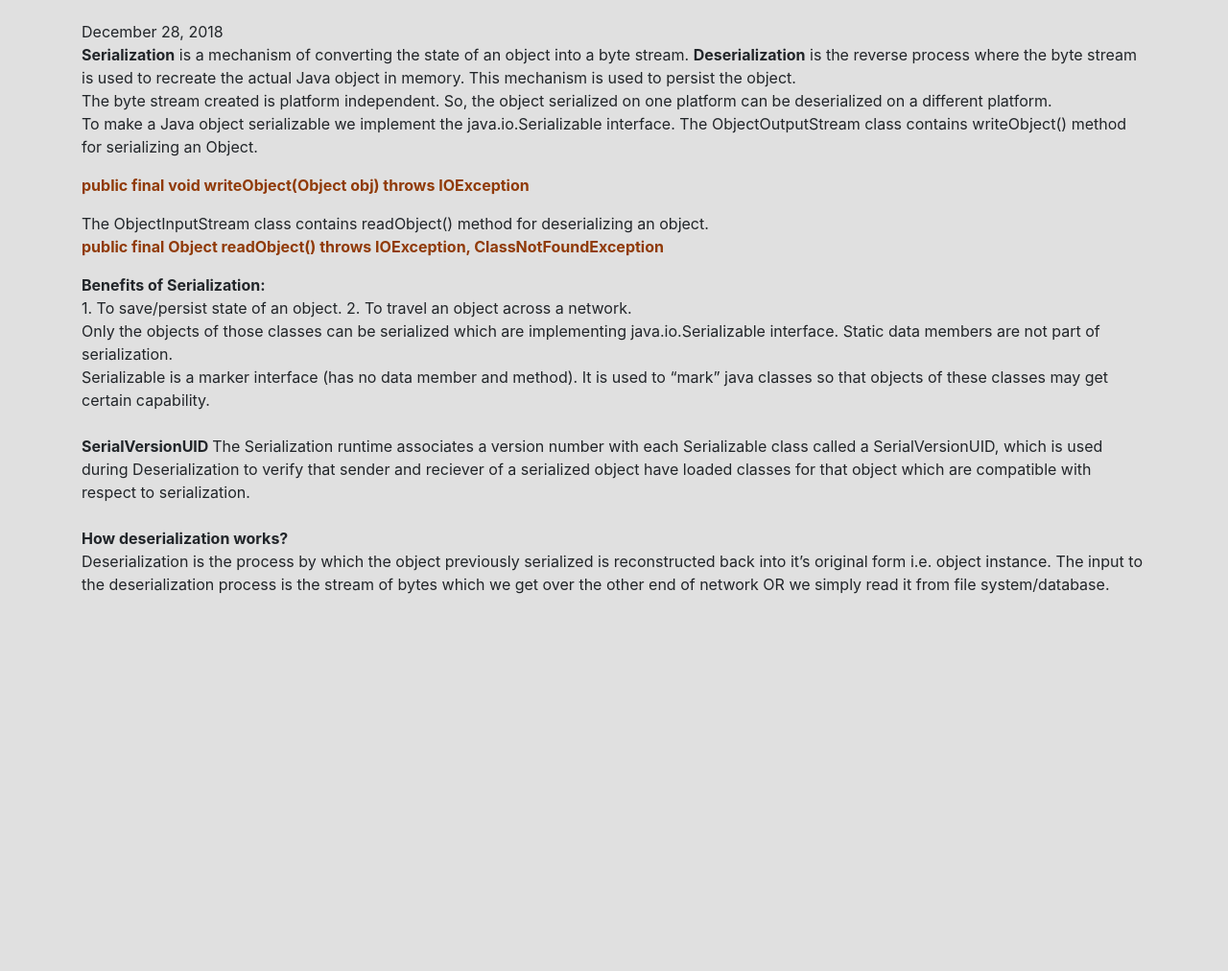
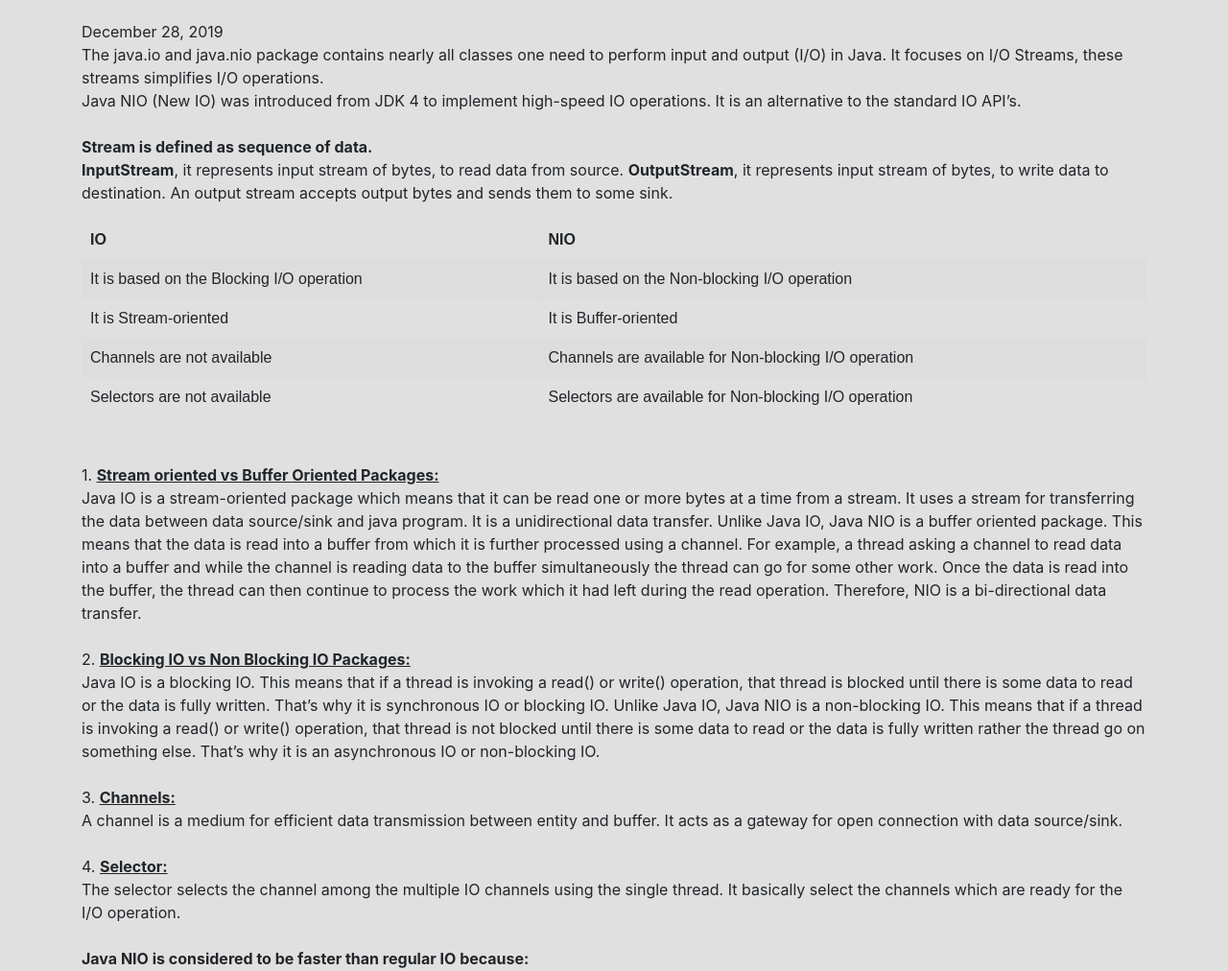
Before and after one commit to manasvrm227/writing-board, a plain HTML site: page pages/javaIoToNio.html in a window 1280 px wide. Shown: the part 555-1567 px from the top of the page at 96% size. Before the commit the page ends 1192 px from the top, so only its background shows below. Drawn offline with nearby package versions, Linux system fonts and the light colour scheme.

Commit message:
NIO changes merged

```diff
--- a/css/style.css
+++ b/css/style.css
@@ -19,3 +19,19 @@ h3 {
 p {
   font-size: 16px;
 }
+
+table {
+  font-family: arial, sans-serif;
+  border-collapse: collapse;
+  width: 100%;
+}
+
+td, th {
+  border: 1px solid #dddddd;
+  text-align: left;
+  padding: 8px;
+}
+
+tr:nth-child(even) {
+  background-color: #dddddd;
+}
--- a/pages/javaIoToNio.html
+++ b/pages/javaIoToNio.html
@@ -17,40 +17,70 @@
 <div class="container">
 <h3> From Java IO to Java NIO </h3>
 <br>
-<img src="../img/serialize.jpg" width= "100%" height="460">
+<img src="../img/javaIO.png" width= "100%" height="460">
 <br><br>
-<p>December 28, 2018<br>
-<b>Serialization</b> is a mechanism of converting the state of an object into a byte stream. <b>Deserialization</b> is the reverse process where the byte stream is used to recreate the actual Java object in memory. This mechanism is used to persist the object.
+<p>December 28, 2019<br>
+
+The java.io and java.nio package contains nearly all classes one need to perform input and output (I/O) in Java. It focuses on I/O Streams, these streams simplifies I/O operations.
 <br>
-The byte stream created is platform independent. So, the object serialized on one platform can be deserialized on a different platform.<br>
-To make a Java object serializable we implement the java.io.Serializable interface.
-The ObjectOutputStream class contains writeObject() method for serializing an Object.
-<p style ="color: #903a08;">
-<b>public final void writeObject(Object obj) throws IOException</b>
-</p>
-The ObjectInputStream class contains readObject() method for deserializing an object.
+Java NIO (New IO) was introduced from JDK 4 to implement high-speed IO operations. It is an alternative to the standard IO API’s.
+<br><br>
+<b>Stream is defined as sequence of data.</b>
 <br>
-<p style ="color: #903a08;">
-<b>public final Object readObject() throws IOException, ClassNotFoundException</b>
-</p>
+<b>InputStream</b>, it represents input stream of bytes, to read data from source.
+<b>OutputStream</b>, it represents input stream of bytes, to write data to destination. An output stream accepts output bytes and sends them to some sink.
 
-<b>Benefits of Serialization:</b>
+<table>
+  <tr>
+    <th>IO</th>
+    <th>NIO</th>
+  </tr>
+  <tr>
+    <td>It is based on the Blocking I/O operation</td>
+    <td>It is based on the Non-blocking I/O operation</td>
+  </tr>
+  <tr>
+    <td>It is Stream-oriented</td>
+    <td>It is Buffer-oriented</td>
+  </tr>
+  <tr>
+    <td>Channels are not available</td>
+    <td>Channels are available for Non-blocking I/O operation</td>
+  </tr>
+  <tr>
+    <td>Selectors are not available</td>
+    <td>Selectors are available for Non-blocking I/O operation</td>
+  </tr>
+</table>
+
 <br>
-1. To save/persist state of an object.
-2. To travel an object across a network.
-<br>
-Only the objects of those classes can be serialized which are implementing java.io.Serializable interface. Static data members are not part of serialization.<br>
-Serializable is a marker interface (has no data member and method). It is used to “mark” java classes so that objects of these classes may get certain capability.<br>
-<br>
-<b>SerialVersionUID </b>
-The Serialization runtime associates a version number with each Serializable class called a SerialVersionUID, which is used during Deserialization to verify that sender and reciever of a serialized object have loaded classes for that object which are compatible with respect to serialization.<br>
 <br>
 
-<b>How deserialization works? </b>
-<br>
-Deserialization is the process by which the object previously serialized is reconstructed back into it’s original form i.e. object instance. The input to the deserialization process is the stream of bytes which we get over the other end of network OR we simply read it from file system/database.
-<br>
+1. <b><u>Stream oriented vs Buffer Oriented Packages:</b></u><br>
+	Java IO is a stream-oriented package which means that it can be read one or more bytes at a time from a stream. It uses a stream for transferring the data between data source/sink and java program. It is a unidirectional data transfer. Unlike Java IO, Java NIO is a buffer oriented package. This means that the data is read into a buffer from which it is further processed using a channel. For example, a thread asking a channel to read data into a buffer and while the channel is reading data to the buffer simultaneously the thread can go for some other work. Once the data is read into the buffer, the thread can then continue to process the work which it had left during the read operation. Therefore, NIO is a bi-directional data transfer.
 
+	<br><br>
+2. <b><u>Blocking IO vs Non Blocking IO Packages: </b></u><br>
+	Java IO is a blocking IO. This means that if a thread is invoking a read() or write() operation, that thread is blocked until there is some data to read or the data is fully written. That’s why it is synchronous IO or blocking IO.
+
+	Unlike Java IO, Java NIO is a non-blocking IO. This means that if a thread is invoking a read() or write() operation, that thread is not blocked until there is some data to read or the data is fully written rather the thread go on something else. That’s why it is an asynchronous IO or non-blocking IO.
+
+	<br><br>
+3. <b><u>Channels: </b></u><br>
+	A channel is a medium for efficient data transmission between entity and buffer. It acts as a gateway for open connection with data source/sink.
+
+	<br><br>
+4.	<b><u>Selector:</b></u><br>
+	The selector selects the channel among the multiple IO channels using the single thread.
+	It basically select the channels which are ready for the I/O operation.
+
+	<br><br>
+
+	<b>Java NIO is considered to be faster than regular IO because:</b><br>
+
+	* Java NIO supports non-blocking mode. Non-blocking IO is faster than blocking IO because it does not require a dedicated thread per connection. This can significantly improve scalability when you need to handle lots of simultaneous connections, as threads are not very scalable.<br><br>
+
+	* Java NIO reduces data copying by supporting direct memory buffers. It is possible to read and write NIO sockets without any data copying at all. With traditional Java IO, the data is copied multiple times between the socket buffers and byte arrays.
 </p>
 </div>
 </body>
```
Also changed, not shown: index.html (+2 -2 lines), img/javaIO.png (added).
